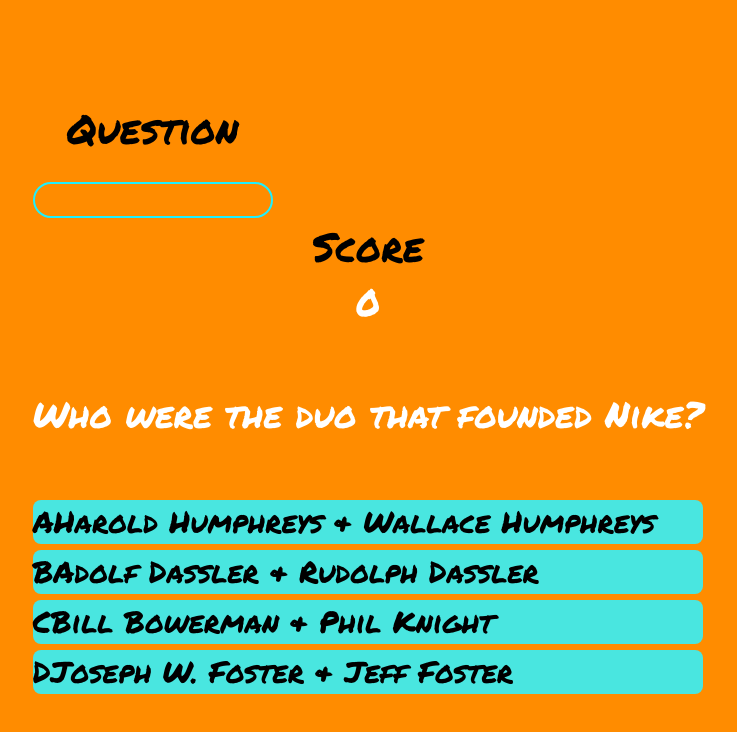
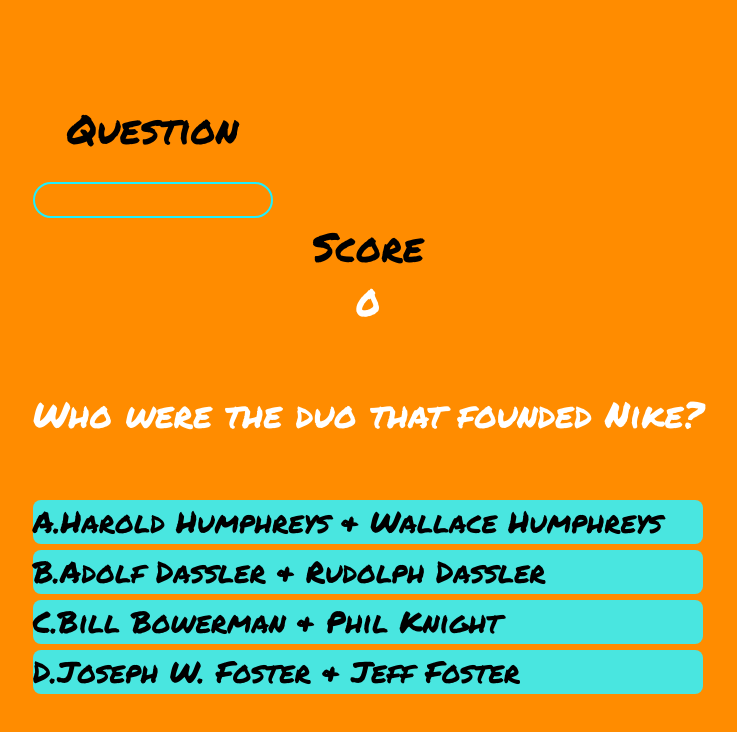
Before and after one commit to EEErban/coding_quiz, a plain HTML site: page game.html in a window 1280 px wide. Shown: the whole page, without its empty margins (272-1009 px from the left). Drawn offline with Linux system fonts and the light colour scheme.

Commit message:
console log removed

```diff
--- a/game.html
+++ b/game.html
@@ -36,22 +36,22 @@
 <!--Question Container-->
                 <h1 id="question">Who were the duo that founded Nike?</h1>
                 <div class="choice-container">
-                    <p class="choice-prefix">A</p>
+                    <p class="choice-prefix">A. </p>
                     <p class="choice-text" data-number="1">Choice 1</p>
                 </div>
 
                 <div class="choice-container">
-                    <p class="choice-prefix">B</p>
+                    <p class="choice-prefix">B. </p>
                     <p class="choice-text" data-number="2">Choice 2</p>
                 </div>
 
                 <div class="choice-container">
-                    <p class="choice-prefix">C</p>
+                    <p class="choice-prefix">C.</p>
                     <p class="choice-text" data-number="3">Choice 3</p>
                 </div>
 
                 <div class="choice-container">
-                    <p class="choice-prefix">D</p>
+                    <p class="choice-prefix">D. </p>
                     <p class="choice-text" data-number="4">Choice 4</p>
                 </div>
             </div>
--- a/js/game.js
+++ b/js/game.js
@@ -106,4 +106,3 @@
 }
 
 startGame()
-console.log
```
